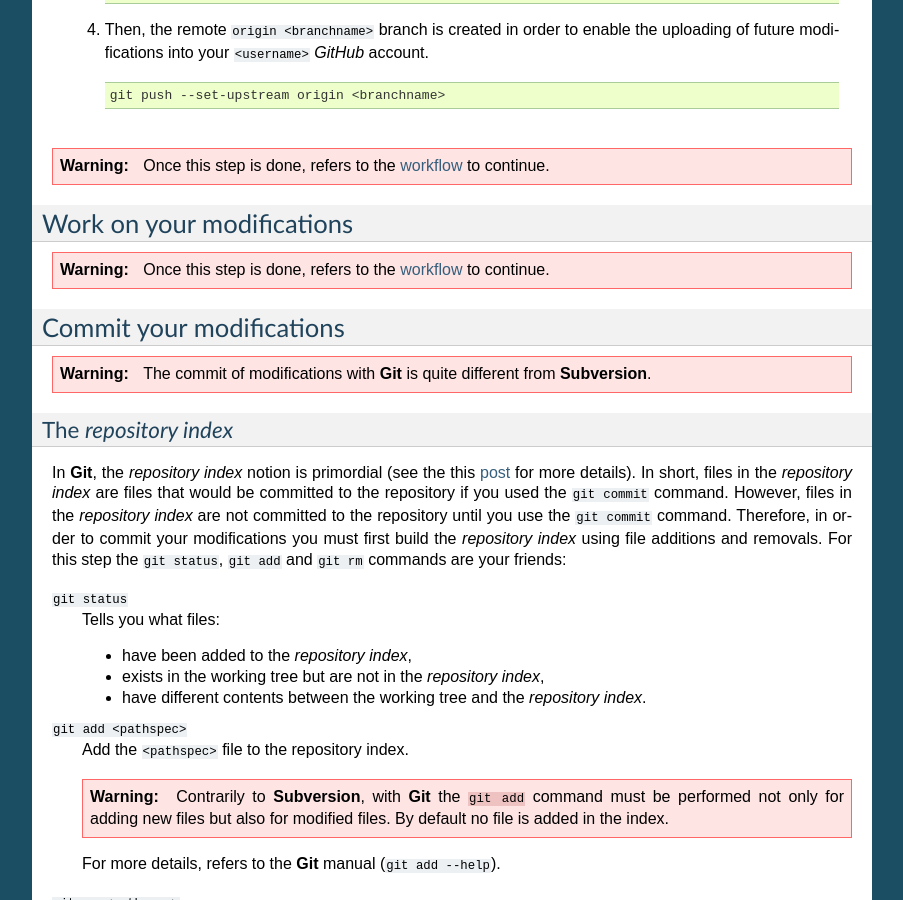
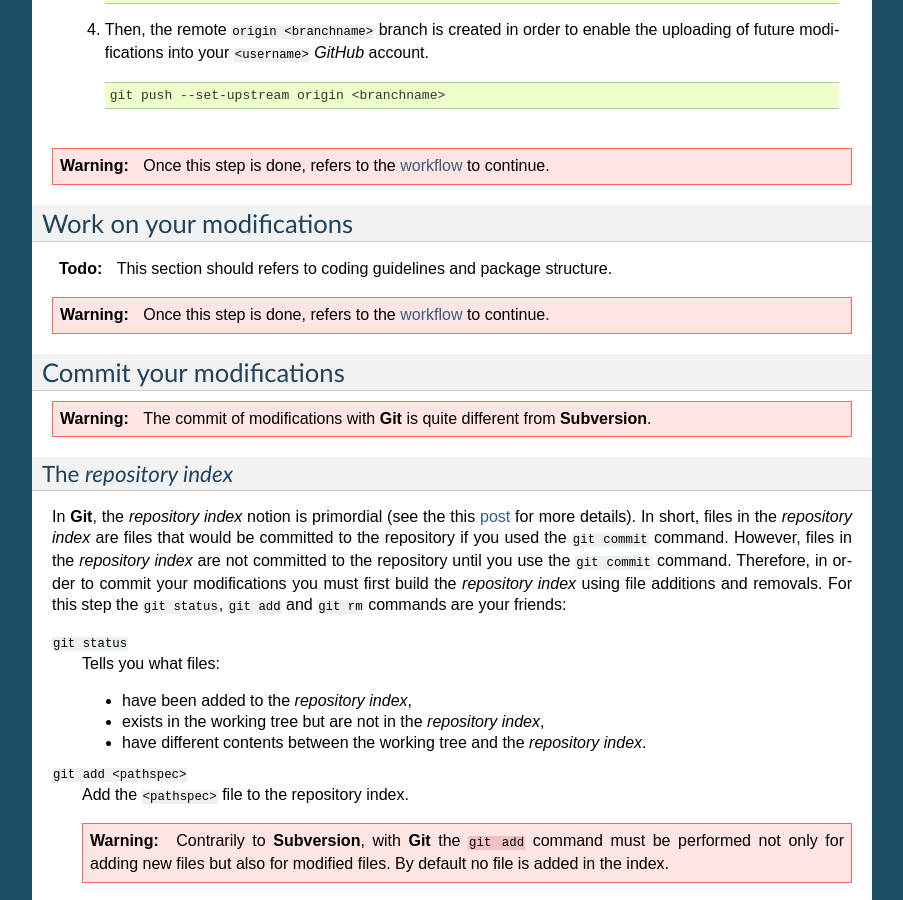
Before and after one commit to StatisKit/StatisKit, a Sphinx documentation site: the page built from doc/developper/public/contribute.rst, in a window 1280 px wide and 900 px high, scrolled down 1507 px. Shown: the whole window, without its empty margins (198-1101 px from the left). Built offline with Sphinx 7.4.7, drawn with Linux system fonts in a browser that asks for light colours; pages that are not in the unit, such as notebooks, are missing from menus; some of the changed text lies outside the part shown.

Commit message:
Update contribute.rst

```diff
--- a/doc/developper/public/contribute.rst
+++ b/doc/developper/public/contribute.rst
@@ -134,6 +134,10 @@
 Work on your modifications
 ==========================
 
+.. todo::
+
+    This section should refers to coding guidelines and package structure.
+
 .. warning::
 
     Once this step is done, refers to the :ref:`workflow <contribute-workflow>` to continue.
```
Also changed, not shown: other parts of doc/developper/public/contribute.rst (+3 -0 lines).
